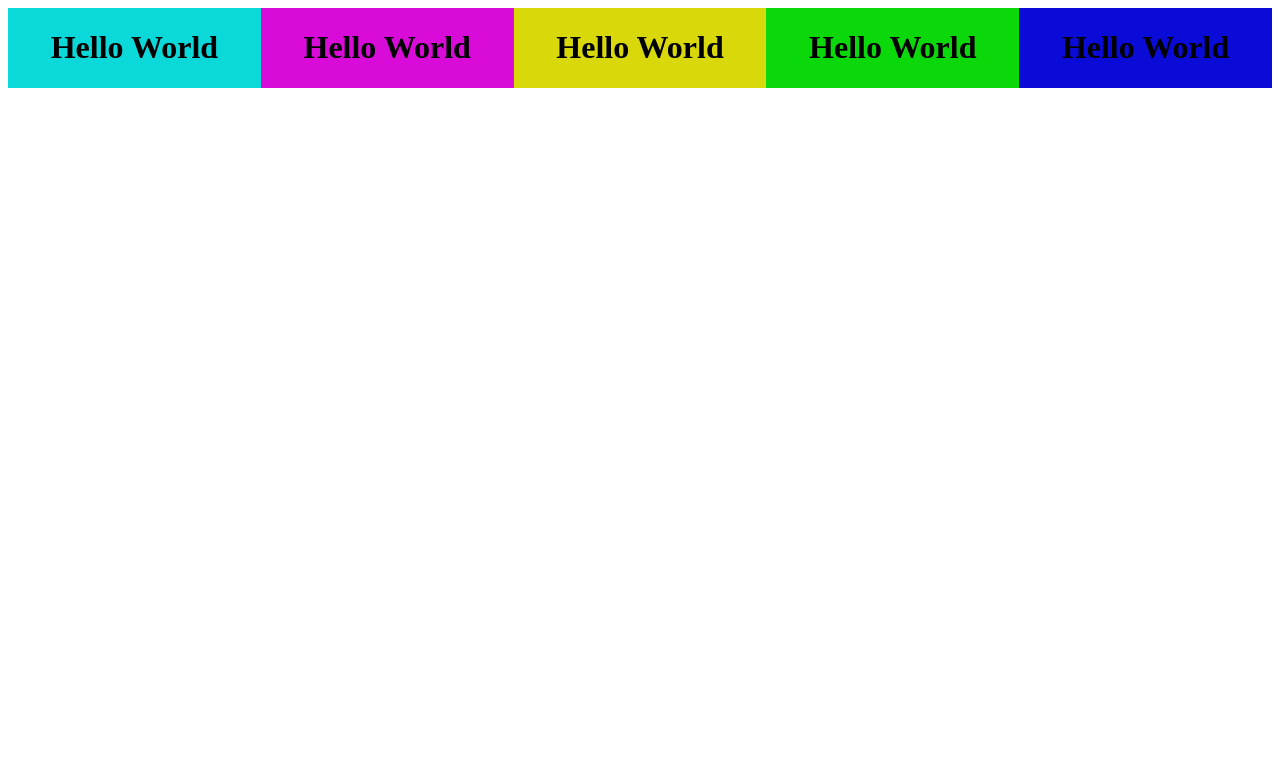
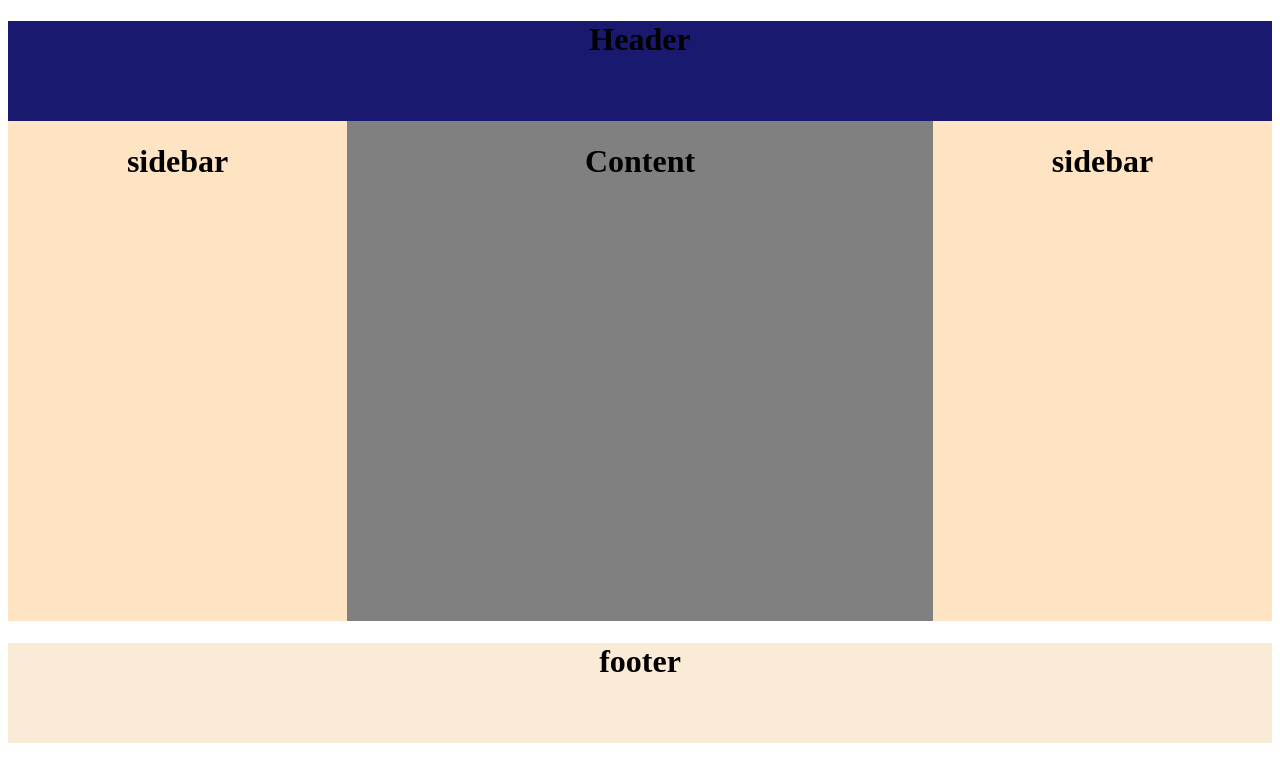
Before and after one commit to Teddylvrai/exo-css, a plain HTML site: page index.html in a window 1280 px wide. Drawn offline with Linux system fonts and the light colour scheme.

Commit message:
exercice

```diff
--- /dev/null
+++ b/asset/css/entrainement.css
@@ -0,0 +1,37 @@
+body{
+    padding: 0;
+    box-sizing: border-box;
+}
+
+main{
+    display: flex;
+    flex-direction: column;
+    flex-wrap: wrap;
+    justify-content: center;
+    align-items: center;
+}
+
+div{
+    text-align: center;
+    flex-grow: 1;
+}
+
+div.un{
+    background-color: rgb(11, 216, 216);
+}
+
+div.deux{
+    background-color: rgb(216, 11, 216);
+}
+
+div.trois{
+    background-color: rgb(216, 216, 11);
+}
+
+div.quatre{
+    background-color: rgb(11, 216, 11);
+}
+
+div.cinq{
+    background-color: rgb(11, 11, 216);
+}
--- a/asset/css/style.css
+++ b/asset/css/style.css
@@ -1,6 +1,12 @@
 body{
-    padding: 0;
     box-sizing: border-box;
+}
+
+header{
+    text-align: center;
+    background-color: midnightblue;
+    position: sticky;
+    block-size: 100px;
 }
 
 main{
@@ -8,30 +14,37 @@ main{
     flex-direction: row;
     flex-wrap: wrap;
     justify-content: center;
-    align-items: center;
 }
 
 div{
+        block-size: 500px;
+}
+div.SidebarG{
+    background-color: bisque;
+    justify-content: left;
     text-align: center;
+    flex-grow: 0.5;
+}
+
+div.SidebarD{
+    background-color: bisque;
+    justify-content: right;
+    text-align: center;
+    flex-grow: 0.5;
+    flex-wrap: wrap
+}
+
+div.content{
+    background-color: grey;
+    text-align: center;
+    justify-content: center;
+    flex-direction: column;
+    flex-wrap: wrap;
     flex-grow: 1;
 }
 
-div.un{
-    background-color: rgb(11, 216, 216);
+footer{
+    background-color: antiquewhite;
+    text-align: center;
+    block-size: 100px;
 }
-
-div.deux{
-    background-color: rgb(216, 11, 216);
-}
-
-div.trois{
-    background-color: rgb(216, 216, 11);
-}
-
-div.quatre{
-    background-color: rgb(11, 216, 11);
-}
-
-div.cinq{
-    background-color: rgb(11, 11, 216);
-}
--- a/index.html
+++ b/index.html
@@ -7,22 +7,22 @@
     <link rel="stylesheet" href="asset/css/style.css">
 </head>
 <body>
+    <header>
+        <h1>Header</h1>
+    </header>
     <main>
-    <div class="un">
-        <h1>Hello World</h1>
-    </div>
-    <div class="deux">
-        <h1>Hello World</h1>
-    </div>
-    <div class="trois">
-        <h1>Hello World</h1>
-    </div>
-    <div class="quatre">
-        <h1>Hello World</h1>
-    </div>
-    <div class="cinq">
-        <h1>Hello World</h1>
-    </div>
+        <div class="SidebarG">
+            <h1>sidebar</h1>
+        </div>
+        <div class="content">
+            <h1>Content</h1>
+        </div>
+        <div class="SidebarD">
+            <h1>sidebar</h1>
+        </div>
     </main>
+    <footer>
+        <h1>footer</h1>
+    </footer>
 </body>
 </html>
```
